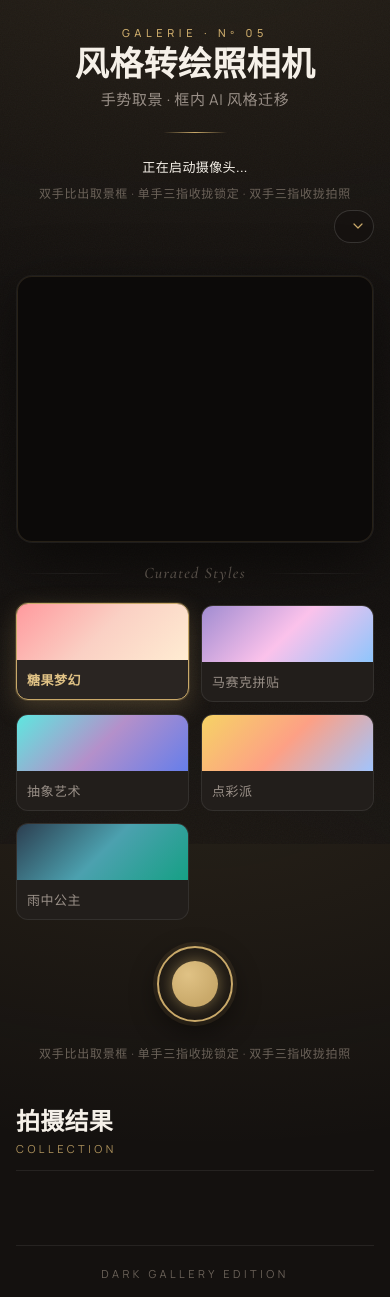
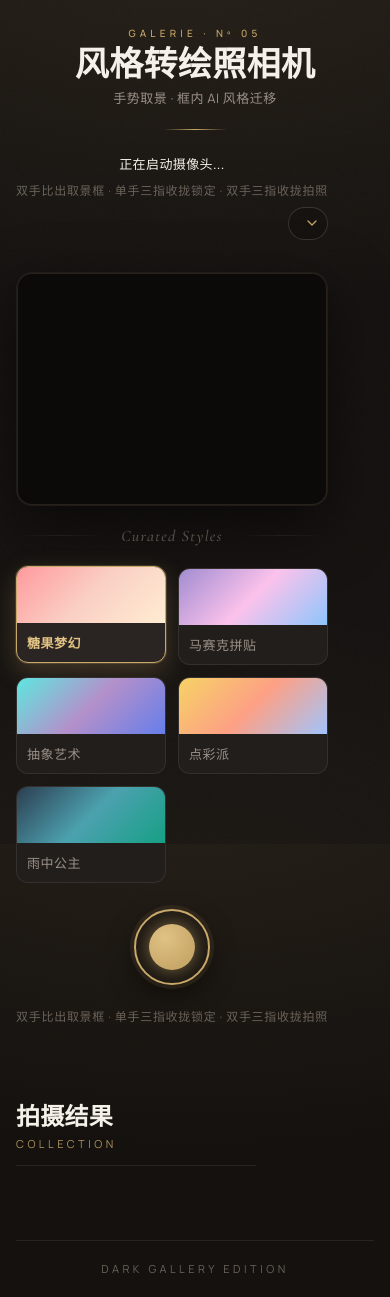
Before and after one commit to 13915965368-stack/multi_style_change_camera, a plain HTML site: page index.html in a window 390 px wide. Drawn offline with nearby package versions, Linux system fonts and the light colour scheme.

Commit message:
ui: 标题字体再缩小+画廊移到右侧
- 标题字体: h1从clamp(28,4vw,40)缩到clamp(22,3vw,32)，subtitle和eyebrow同步缩小
- 画廊从下方移到右侧(aside)，桌面端左右布局，移动端回退上下
- gallery改为sticky吸顶，纵向单列显示，max-height 70vh可滚动
- main-layout flex容器包裹stage和gallery

```diff
--- a/index.html
+++ b/index.html
@@ -21,6 +21,7 @@
       <div class="rule" aria-hidden="true"></div>
     </header>
 
+    <div class="main-layout">
     <main class="stage">
       <div class="camera-controls-top">
         <div class="status-bar" id="status-text">正在启动摄像头...</div>
@@ -63,13 +64,14 @@
       </div>
     </main>
 
-    <section class="gallery" id="gallery">
+    <aside class="gallery" id="gallery">
       <div class="gallery-head">
         <h2>拍摄结果</h2>
         <span class="gallery-tag">Collection</span>
       </div>
       <div class="gallery-grid" id="gallery-grid"></div>
-    </section>
+    </aside>
+    </div>
 
     <footer class="app-footer">
       <span>Dark Gallery Edition</span>
--- a/styles.css
+++ b/styles.css
@@ -82,7 +82,7 @@
 .eyebrow {
   display: inline-block;
   font-family: var(--font-body);
-  font-size: 11px;
+  font-size: 10px;
   font-weight: 500;
   letter-spacing: 0.42em;
   text-transform: uppercase;
@@ -95,7 +95,7 @@
   margin: 6px 0 4px;
   font-family: var(--font-display);
   font-weight: 600;
-  font-size: clamp(28px, 4vw, 40px);
+  font-size: clamp(22px, 3vw, 32px);
   line-height: 1.05;
   letter-spacing: 0.01em;
   color: var(--text);
@@ -105,7 +105,7 @@
 
 .subtitle {
   margin: 0;
-  font-size: 15px;
+  font-size: 13px;
   font-weight: 400;
   color: var(--text-dim);
   letter-spacing: 0.04em;
@@ -123,11 +123,19 @@
 }
 
 /* ---------- Stage ---------- */
+.main-layout {
+  display: flex;
+  gap: 32px;
+  align-items: flex-start;
+  justify-content: center;
+}
+
 .stage {
   display: flex;
   flex-direction: column;
   align-items: center;
   gap: 20px;
+  flex: 0 0 auto;
 }
 
 .camera-container {
@@ -386,7 +394,11 @@
 
 /* ---------- Gallery ---------- */
 .gallery {
-  margin-top: 56px;
+  flex: 1;
+  min-width: 240px;
+  max-width: 360px;
+  position: sticky;
+  top: 20px;
 }
 
 .gallery-head {
@@ -416,9 +428,12 @@
 }
 
 .gallery-grid {
-  display: grid;
-  grid-template-columns: repeat(auto-fill, minmax(160px, 1fr));
+  display: flex;
+  flex-direction: column;
   gap: 12px;
+  max-height: 70vh;
+  overflow-y: auto;
+  padding-right: 4px;
 }
 
 .gallery-grid img {
@@ -483,8 +498,19 @@
   .camera-container {
     border-radius: var(--radius-lg);
   }
+  .main-layout {
+    flex-direction: column;
+  }
   .gallery {
+    max-width: 100%;
+    position: static;
     margin-top: 40px;
+  }
+  .gallery-grid {
+    display: grid;
+    grid-template-columns: repeat(auto-fill, minmax(160px, 1fr));
+    max-height: none;
+    overflow-y: visible;
   }
   .gallery-head {
     flex-direction: column;
```
